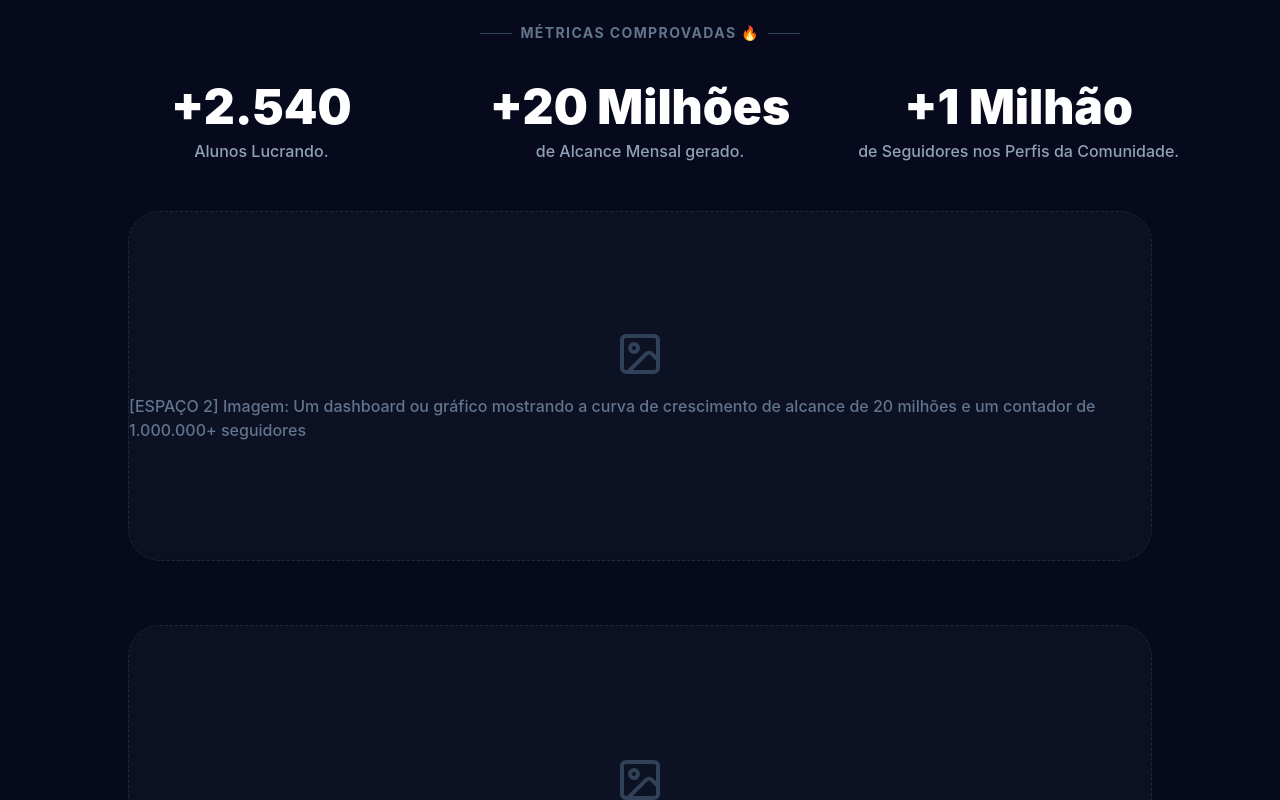
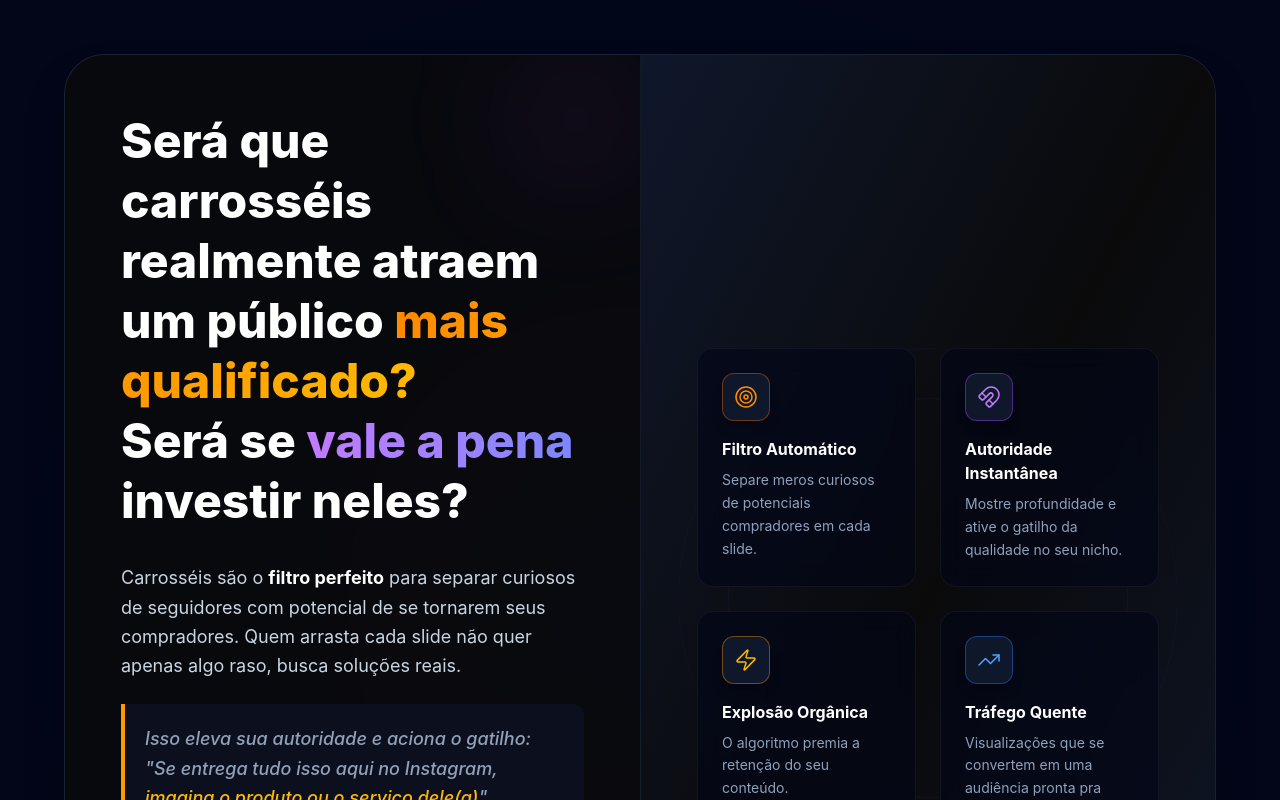
Before and after one commit to GLAUBERUCHOA/Corrosel-Viral, a Next.js app: page / in a window 1280 px wide. Shown: the part 2160-2960 px from the top of the page. Built offline with nearby package versions, Linux system fonts and the light colour scheme; a web font is replaced by a local one.

Commit message:
Ajuste solicitado pelo usuário

```diff
--- a/app/page.tsx
+++ b/app/page.tsx
@@ -1,7 +1,7 @@
 'use client';
 
 import React, { useEffect, useRef } from 'react';
-import { Sparkles, Zap, Image as ImageIcon, LayoutTemplate, Calendar, Video, BookOpen, Infinity, CheckCircle2, ChevronDown, ShieldCheck } from 'lucide-react';
+import { Sparkles, Zap, Image as ImageIcon, LayoutTemplate, Calendar, Video, BookOpen, Infinity, CheckCircle2, ChevronDown, ShieldCheck, TrendingUp, Magnet, Target } from 'lucide-react';
 import ViralCoverflow from './components/ViralCoverflow';
 import Image from 'next/image';
 
@@ -120,43 +120,71 @@ export default function HomePage() {
           </FadeInSection>
         </section>
 
-        {/* SOCIAL PROOF */}
-        <section className="py-16 border-y border-white/5 bg-white/[0.02]">
-          <div className="max-w-6xl mx-auto px-6">
+        {/* VALUE PROPOSITION: WHY CAROUSELS */}
+        <section className="py-24 px-6 relative overflow-hidden bg-slate-950">
+          {/* Subtle Background Glow */}
+          <div className="absolute top-1/2 left-1/2 -translate-x-1/2 -translate-y-1/2 w-[600px] h-[600px] bg-indigo-500/10 blur-[150px] rounded-full pointer-events-none mix-blend-screen opacity-60"></div>
+
+          <div className="max-w-6xl mx-auto relative z-10">
             <FadeInSection>
-              <div className="text-center mb-10">
-                <h3 className="text-sm font-bold text-slate-500 uppercase tracking-widest flex items-center justify-center gap-2">
-                  <span className="w-8 h-px bg-slate-700"></span>
-                  Métricas Comprovadas 🔥
-                  <span className="w-8 h-px bg-slate-700"></span>
-                </h3>
-              </div>
+              <div className="bg-[#0A0A0B]/80 backdrop-blur-xl border border-slate-800/80 rounded-[2.5rem] overflow-hidden shadow-2xl">
+                <div className="flex flex-col lg:flex-row">
 
-              <div className="grid grid-cols-1 md:grid-cols-3 gap-8 text-center mb-12">
-                <div className="flex flex-col gap-2">
-                  <span className="text-4xl sm:text-5xl font-black text-white">+2.540</span>
-                  <span className="text-slate-400 font-medium">Alunos Lucrando.</span>
+                  {/* Text Content Area */}
+                  <div className="w-full lg:w-1/2 p-10 sm:p-14 flex flex-col justify-center relative">
+                    <div className="absolute top-0 right-0 w-32 h-32 bg-purple-500/10 blur-[60px] rounded-full pointer-events-none"></div>
+
+                    <h2 className="text-3xl sm:text-4xl lg:text-5xl font-extrabold text-white mb-8 leading-tight">
+                      Será que carrosséis realmente atraem um público <span className="text-transparent bg-clip-text bg-gradient-to-r from-orange-400 to-amber-400">mais qualificado?</span> <br className="hidden sm:block" /> Será se <span className="text-transparent bg-clip-text bg-gradient-to-r from-purple-400 to-indigo-400">vale a pena</span> investir neles?
+                    </h2>
+
+                    <div className="space-y-6 text-slate-300 text-base sm:text-lg leading-relaxed">
+                      <p>
+                        Carrosséis são o <strong className="text-white">filtro perfeito</strong> para separar curiosos de seguidores com potencial de se tornarem seus compradores. Quem arrasta cada slide não quer apenas algo raso, busca soluções reais.
+                      </p>
+                      <div className="bg-slate-900/60 border-l-4 border-amber-500 p-5 rounded-r-xl italic text-slate-400 font-medium">
+                        Isso eleva sua autoridade e aciona o gatilho: "Se entrega tudo isso aqui no Instagram, <span className="text-amber-400">imagina o produto ou o serviço dele(a)</span>".
+                      </div>
+                      <p>
+                        E mais do que isso, são excelentes para <strong className="text-white">viralizar seu perfil</strong>. O Instagram <strong className="text-purple-400">ama prender a atenção</strong> das pessoas e posts que geram muitos salvamentos.
+                      </p>
+                      <p>
+                        Como o carrossel prende a atenção por mais tempo, a plataforma impulsiona seu alcance, criando uma <strong className="text-white">explosão orgânica de visualizações</strong> direto para uma audiência quente e pronta para comprar.
+                      </p>
+                    </div>
+                  </div>
+
+                  {/* Visual Impact Area */}
+                  <div className="w-full lg:w-1/2 bg-gradient-to-br from-slate-900 via-[#0A0A0B] to-slate-900 border-l border-slate-800/50 p-10 sm:p-14 flex flex-col justify-center items-center relative overflow-hidden">
+                    {/* Glowing Accent Ring */}
+                    <div className="absolute inset-0 flex items-center justify-center opacity-30 pointer-events-none">
+                      <div className="w-[400px] h-[400px] border border-purple-500/30 rounded-full animate-[spin_20s_linear_infinite]"></div>
+                      <div className="absolute w-[500px] h-[500px] border border-indigo-500/20 rounded-full animate-[spin_30s_linear_infinite_reverse]"></div>
+                    </div>
+
+                    <div className="grid grid-cols-1 sm:grid-cols-2 gap-6 w-full relative z-10">
+                      {[
+                        { icon: Target, title: "Filtro Automático", desc: "Separe meros curiosos de potenciais compradores em cada slide.", color: "orange" },
+                        { icon: Magnet, title: "Autoridade Instantânea", desc: "Mostre profundidade e ative o gatilho da qualidade no seu nicho.", color: "purple" },
+                        { icon: Zap, title: "Explosão Orgânica", desc: "O algoritmo premia a retenção do seu conteúdo.", color: "yellow" },
+                        { icon: TrendingUp, title: "Tráfego Quente", desc: "Visualizações que se convertem em uma audiência pronta pra comprar.", color: "blue" }
+                      ].map((item, i) => (
+                        <div key={i} className="bg-slate-950/60 backdrop-blur-md border border-white/5 rounded-2xl p-6 group hover:border-slate-700 hover:-translate-y-1 transition-all duration-300">
+                          <div className={`w-12 h-12 rounded-xl mb-4 flex items-center justify-center bg-slate-900 border ${item.color === 'orange' ? 'border-orange-500/40 text-orange-400 group-hover:bg-orange-500/10' :
+                              item.color === 'purple' ? 'border-purple-500/40 text-purple-400 group-hover:bg-purple-500/10' :
+                                item.color === 'yellow' ? 'border-amber-500/40 text-amber-400 group-hover:bg-amber-500/10' :
+                                  'border-blue-500/40 text-blue-400 group-hover:bg-blue-500/10'
+                            } transition-colors shadow-lg`}>
+                            <item.icon size={24} strokeWidth={1.5} />
+                          </div>
+                          <h4 className="text-white font-bold mb-2">{item.title}</h4>
+                          <p className="text-slate-400 text-sm leading-relaxed">{item.desc}</p>
+                        </div>
+                      ))}
+                    </div>
+                  </div>
+
                 </div>
-                <div className="flex flex-col gap-2">
-                  <span className="text-4xl sm:text-5xl font-black text-white">+20 Milhões</span>
-                  <span className="text-slate-400 font-medium">de Alcance Mensal gerado.</span>
-                </div>
-                <div className="flex flex-col gap-2">
-                  <span className="text-4xl sm:text-5xl font-black text-white">+1 Milhão</span>
-                  <span className="text-slate-400 font-medium">de Seguidores nos Perfis da Comunidade.</span>
-                </div>
-              </div>
-
-              {/* ESPAÇO PARA A IMAGEM DE DASHBOARD / GRÁFICO DE ALCANCE */}
-              <div className="w-full max-w-5xl mx-auto h-[350px] border border-slate-800 border-dashed rounded-[2rem] bg-slate-900/40 backdrop-blur-sm flex flex-col items-center justify-center text-slate-500 gap-4 group hover:border-slate-600 transition-colors mb-16">
-                <ImageIcon size={48} className="text-slate-700 group-hover:text-slate-500 transition-colors" />
-                <p className="font-medium">[ESPAÇO 2] Imagem: Um dashboard ou gráfico mostrando a curva de crescimento de alcance de 20 milhões e um contador de 1.000.000+ seguidores</p>
-              </div>
-
-              {/* ESPAÇO PARA PRINTS E PROVAS SOCIAIS (Carrossel ou Grid) */}
-              <div className="w-full max-w-5xl mx-auto h-[350px] border border-slate-800 border-dashed rounded-[2rem] bg-slate-900/40 backdrop-blur-sm flex flex-col items-center justify-center text-slate-500 gap-4 group hover:border-slate-600 transition-colors">
-                <ImageIcon size={48} className="text-slate-700 group-hover:text-slate-500 transition-colors" />
-                <p className="font-medium">[ESPAÇO 2] Insira aqui os prints de métricas absurdas ou depoimentos do WhatsApp</p>
               </div>
             </FadeInSection>
           </div>
```
